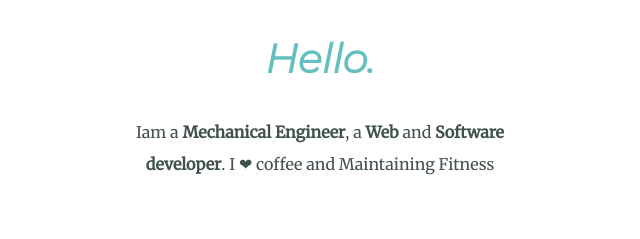
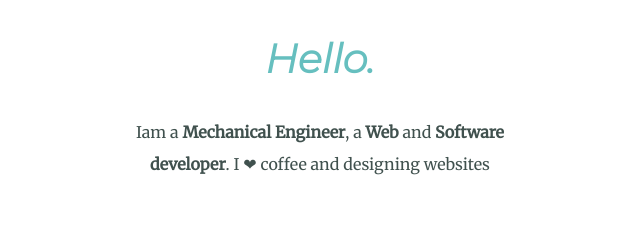
Before and after one commit to dev-nilesh/portfolio, a plain HTML site: page index.html in a window 1280 px wide. Shown: the part 1352-1591 px from the top of the page, 320-960 px from the left. Drawn offline with Linux system fonts and the light colour scheme.

Commit message:
Update index.html

```diff
--- a/index.html
+++ b/index.html
@@ -21,7 +21,7 @@
       <div class="profile">
         <img src="images/user.jpg" alt="profile picture">
         <h2>Hello.</h2>
-        <p class="intro">Iam a <strong>Mechanical Engineer</strong>, a <strong>Web</strong> and <strong>Software developer</strong>. I ❤ coffee and Maintaining Fitness</p>
+        <p class="intro">Iam a <strong>Mechanical Engineer</strong>, a <strong>Web</strong> and <strong>Software developer</strong>. I ❤ coffee and designing websites</p>
       </div>
     </div>
       <hr>
```
